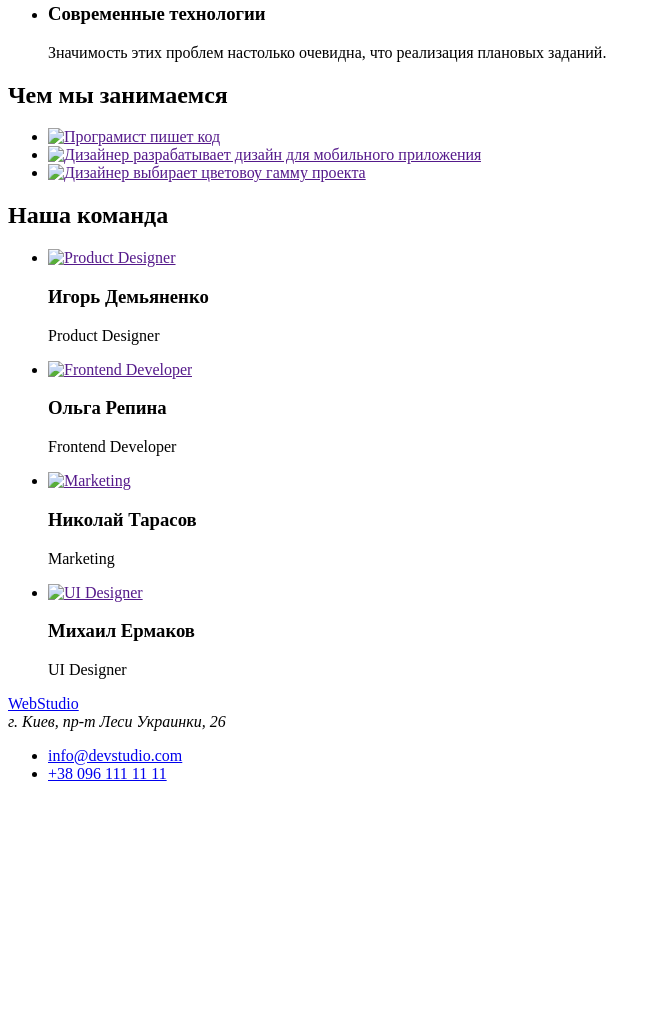
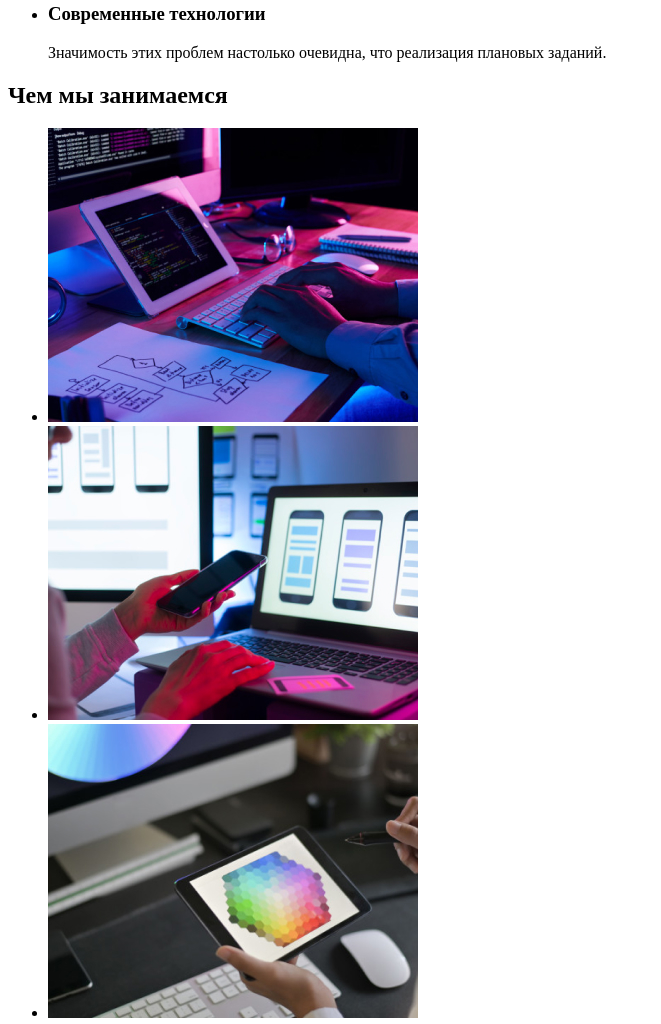
Before and after one commit to RomaKokontsev/goit-markup-hw-01, a plain HTML site: page index.html in a window 1280 px wide. Shown: the part 532-1556 px from the top of the page, without its empty margins (0-661 px from the left). Before the commit the page ends 1331 px from the top, so only its background shows below. Drawn offline with Linux system fonts and the light colour scheme; the site is published under a folder, as on GitHub Pages, so addresses that start at the root find nothing.

Commit message:
Update index.html

```diff
--- a/index.html
+++ b/index.html
@@ -57,9 +57,9 @@
         <section>
             <h2> Чем мы занимаемся</h2>
             <ul>
-               <li> <a href=""> <img src="/images/images1.jpg" alt="Програмист пишет код"> </a> </li>
-                <li><a href=""> <img src="/images/img2.jpg" alt="Дизайнер разрабатывает дизайн для мобильного приложения"></a> </li>
-                <li><a href=""> <img src="/images/img3.jpg" alt="Дизайнер выбирает цветовоу гамму проекта"></a> </li>
+               <li> <a href=""> <img src="./images/images1.jpg" alt="Програмист пишет код"> </a> </li>
+                <li><a href=""> <img src="./images/img2.jpg" alt="Дизайнер разрабатывает дизайн для мобильного приложения"></a> </li>
+                <li><a href=""> <img src="./images/img3.jpg" alt="Дизайнер выбирает цветовоу гамму проекта"></a> </li>
             </ul>
         </section>
 
@@ -67,22 +67,22 @@
             <h2> Наша команда</h2>
             <ul>
                 <li>
-                    <a href=""> <img src="/images/img4.jpg" alt="Product Designer" width="270"></a>
+                    <a href=""> <img src="./images/img4.jpg" alt="Product Designer" width="270"></a>
                     <h3> Игорь Демьяненко </h3>
                     <p> Product Designer </p>
                 </li>
                 <li>
-                    <a href=""> <img src="/images/img5.jpg" alt="Frontend Developer" width="270"></a>
+                    <a href=""> <img src="./images/img5.jpg" alt="Frontend Developer" width="270"></a>
                     <h3> Ольга Репина </h3>
                     <p> Frontend Developer </p>
                 </li>
                 <li>
-                    <a href=""> <img src="/images/img6.jpg" alt="Marketing" width="270"></a>
+                    <a href=""> <img src="./images/img6.jpg" alt="Marketing" width="270"></a>
                     <h3> Николай Тарасов </h3>
                     <p> Marketing </p>
                 </li>
                 <li>
-                    <a href=""> <img src="/images/img7.jpg" alt="UI Designer" width="270"></a>
+                    <a href=""> <img src="./images/img7.jpg" alt="UI Designer" width="270"></a>
                     <h3> Михаил Ермаков </h3>
                     <p> UI Designer </p>
                 </li>
```
